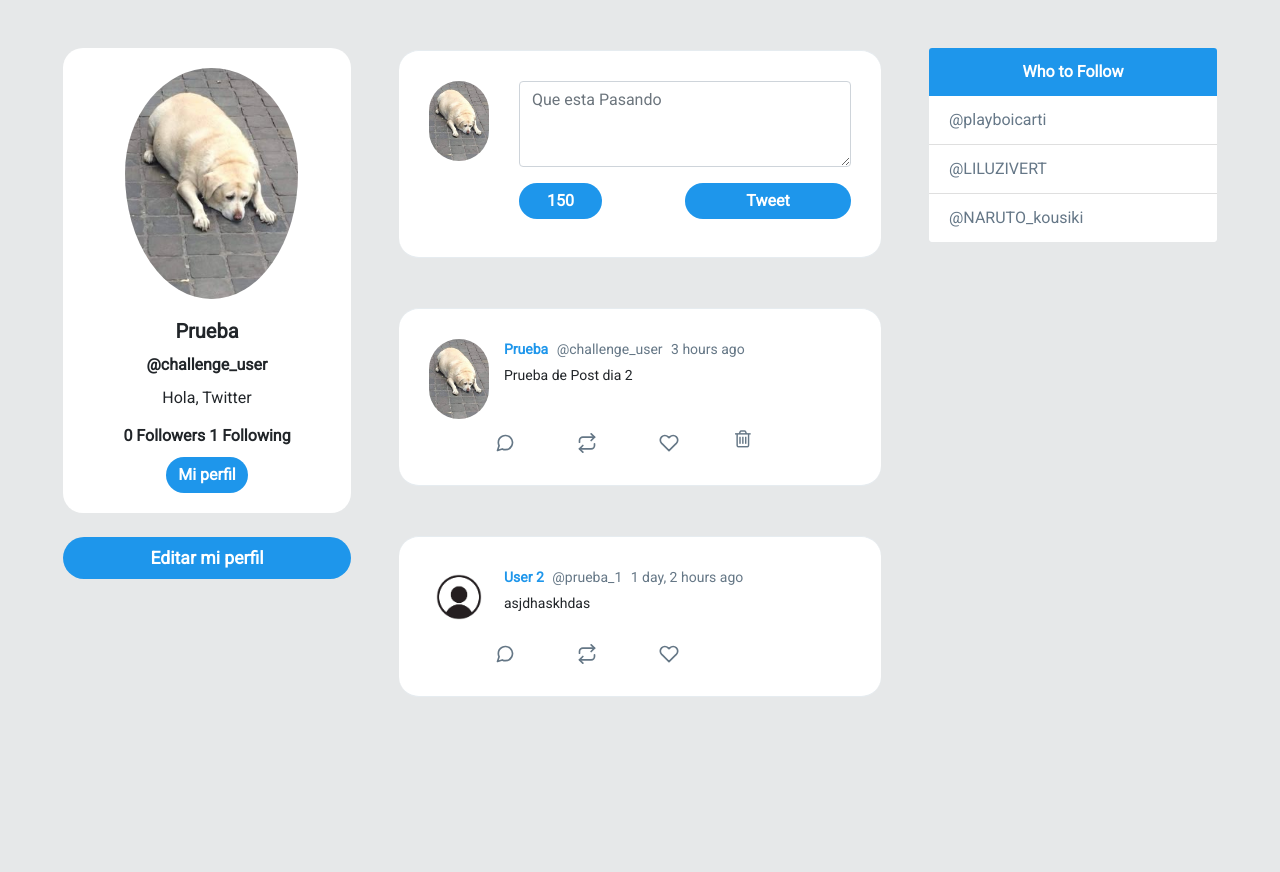
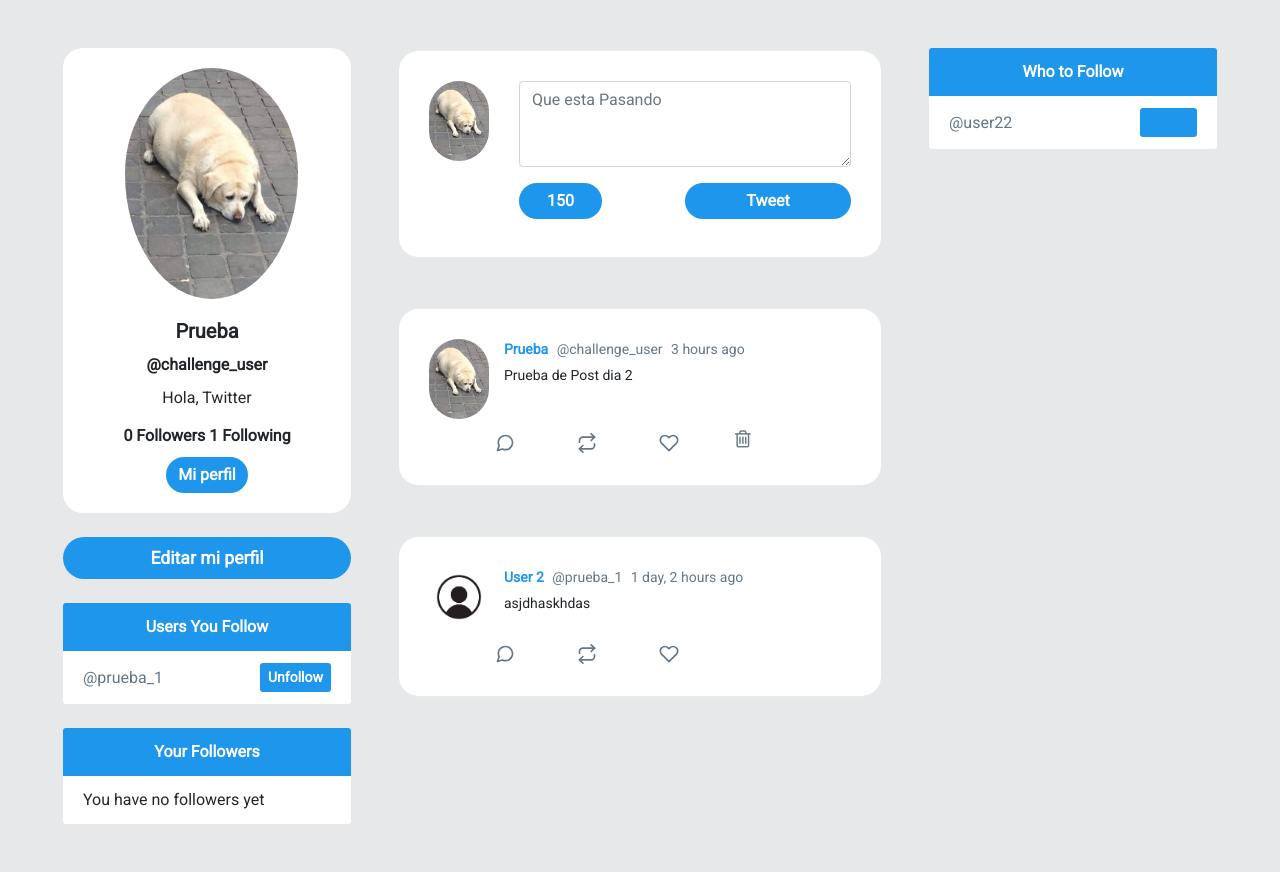
Before and after one commit to EnrokeNoShoes/TwitterClon, a Django app: page / in a window 1280 px wide. Shown: the part 56-928 px from the top of the page. Before the commit the page ends 752 px from the top, so only its background shows below. Run offline with Django 5.2, Linux system fonts and the light colour scheme; a user stored in the database is signed in; data comes from the database, SQL or seed files in the repository; both versions use the stored data as it was after the commit; some libraries are stand-ins or nearby versions.

Commit message:
Minor Changes

```diff
--- a/twitter/forms.py
+++ b/twitter/forms.py
@@ -1,12 +1,26 @@
 from django import forms
 from django.contrib.auth.forms import UserCreationForm
 from django.contrib.auth.models import User
+from django.core.exceptions import ValidationError
 from .models import Post, Profile
 
 class UserRegisterForm(UserCreationForm):
     class Meta:
         model = User
         fields = ['first_name','username', 'email', 'password1', 'password2']
+
+    def clean_username(self):
+        username = self.cleaned_data.get('username')
+        if User.objects.filter(username=username).exists():
+            raise ValidationError("Este nombre de usuario ya está en uso.")
+        return username
+
+    # Validaciones personalizadas para email
+    def clean_email(self):
+        email = self.cleaned_data.get('email')
+        if User.objects.filter(email=email).exists():
+            raise ValidationError("Este correo electrónico ya está registrado.")
+        return email
 
 class PostForm(forms.ModelForm):
     content = forms.CharField(widget=forms.Textarea(attrs={'class':'form-control w-100',
--- a/twitter/models.py
+++ b/twitter/models.py
@@ -6,7 +6,7 @@ class Profile(models.Model):
     #
     user = models.OneToOneField(User, on_delete=models.CASCADE)
     bio = models.CharField(default='Hola, Twitter', max_length=100)
-    image = models.ImageField(default='default.png')
+    image = models.ImageField(default='default.jpg')
 
     def __str__(self):
         return f'Perfil de {self.user.username}'
@@ -36,5 +36,8 @@ class Relationship(models.Model):
     from_user = models.ForeignKey(User, related_name='relationships', on_delete=models.CASCADE)
     to_user = models.ForeignKey(User, related_name='related_to', on_delete=models.CASCADE)
 
+    class Meta:
+        unique_together = ('from_user', 'to_user')  # Evitar relaciones duplicadas
+
     def __str__(self):
-        return f'{self.from_user} to {self.to_user}'
+        return f'{self.from_user} follows {self.to_user}'
--- a/twitter/static/css/style.css
+++ b/twitter/static/css/style.css
@@ -227,3 +227,24 @@ a:link {
     color: #1E96EB;
     text-decoration: none;
 }
+
+
+/*MENSAJE DE ERROR*/
+.error {
+  color: red;
+  font-size: 0.9rem;
+  margin-top: 5px;
+  padding: 5px;
+  background-color: #f8d7da;
+  border: 1px solid #f5c6cb;
+  border-radius: 5px;
+}
+
+.input-wrapper input:invalid {
+  border: 1px solid red;
+}
+
+.error-icon {
+  margin-right: 5px;
+  color: #dc3545;
+}
--- a/twitter/templates/twitter/layout.html
+++ b/twitter/templates/twitter/layout.html
@@ -5,7 +5,7 @@
 <head>
     <meta charset="UTF-8">
     <meta name="viewport" content="width=device-width, initial-scale=1.0">
-    <title>What's happening?</title>
+    <title>Clon Twitter</title>
     <link rel="stylesheet" href="https://stackpath.bootstrapcdn.com/bootstrap/4.4.1/css/bootstrap.min.css"
         integrity="sha384-Vkoo8x4CGsO3+Hhxv8T/Q5PaXtkKtu6ug5TOeNV6gBiFeWPGFN9MuhOf23Q9Ifjh" crossorigin="anonymous">
     <link href="https://fonts.googleapis.com/css?family=Asap" rel="stylesheet">
@@ -21,7 +21,7 @@
 
     <div class="container-fluid" style="padding: 0;">
         <nav class="navbar navbar-expand-lg navbar-light">
-            <a class="navbar-brand" style="color: white;" href="#">
+            <a class="navbar-brand" style="color: white;" href="{% url 'home' %}">
                 <!-- Twitter logo -->
                 <img src="{% static 'img/twitter-brands.svg' %}" width="30" height="30" class="d-inline-block align-top"
                     alt="">
@@ -33,8 +33,17 @@
 
                 </ul>
                 <!-- Nav Bar -->
-                <a href="{% url 'home' %}" class="btn text-white my-2 my-sm-0" type="submit">Inicio</a>
-                <a href="{% url 'logout' %}" class="btn text-white my-2 my-sm-0" type="submit">Logout</a>
+                {% if request.user.is_authenticated %}
+
+                <!-- Enlace a Inicio -->
+                    <a href="{% url 'home' %}" class="btn text-white my-2 my-sm-0" type="submit">Inicio</a>
+
+                    <!-- Formulario de Logout -->
+                    <form action="{% url 'logout' %}" method="post" style="display: inline;">
+                        {% csrf_token %}
+                        <button type="submit" class="btn text-white my-2 my-sm-0">Logout</button>
+                    </form>
+                {% endif %}
                 <!-- Nav Bar -->
             </div>
         </nav>
--- a/twitter/templates/twitter/login.html
+++ b/twitter/templates/twitter/login.html
@@ -28,8 +28,8 @@
         </form>
 
         <div class="footer">
-            <a href="#">Forget Password</a> .
-            <a href="#">Sign up to twitter</a>
+            <!--<a href="#">Forget Password</a> .-->
+            <a href="{% url 'register' %}">Sign up to twitter</a>
         </div>
 
     </div>
--- a/twitter/templates/twitter/newsfeed.html
+++ b/twitter/templates/twitter/newsfeed.html
@@ -26,6 +26,49 @@
             <a href = "{% url 'editprofile' %}" id="addATweetLeft" onclick="addTweet()" type="button"
                 style="border-radius: 30px; font-size: 1.1rem; font-weight:bold;"
                 class="btn btn-lg btn-block mt-4 text-white ">Editar mi perfil</a>
+        </div>
+        <div class="card mt-4" style="width: 18rem;">
+            <div class="card-header">
+                Users You Follow
+            </div>
+            <ul class="list-group list-group-flush">
+                {% for user in following_list %}
+                    <li class="list-group-item d-flex justify-content-between align-items-center">
+                        <!-- Nombre de usuario -->
+                        <a href="{% url 'profile' user.username %}" style="text-decoration: none;color: #657787;">
+                            @{{ user.username }}
+                        </a>
+
+                        <!-- Formulario Unfollow -->
+                        <form action="{% url 'unfollow' user.username %}" method="post" class="ml-2 mb-0">
+                            {% csrf_token %}
+                            <button type="submit" class="btn btn-danger btn-sm">Unfollow</button>
+                        </form>
+                    </li>
+                {% empty %}
+                    <li class="list-group-item">You are not following anyone yet.</li>
+                {% endfor %}
+            </ul>
+        </div>
+
+
+        <!-- Lista de Seguidores -->
+        <div class="card mt-4" style="width: 18rem;">
+            <div class="card-header">
+                Your Followers
+            </div>
+            <ul class="list-group list-group-flush">
+                {% for user in followers_list %}
+                    <li class="list-group-item">
+                        <a href="{% url 'profile' user.username %}" style="text-decoration: none;color: #657787;">
+                            @{{ user.username }}
+
+                        </a>
+                    </li>
+                {% empty %}
+                    <li class="list-group-item">You have no followers yet</li>
+                {% endfor %}
+            </ul>
         </div>
     </div>
     <!-- End Barra Izquierda -->
@@ -154,14 +197,28 @@
                 Who to Follow
             </div>
             <ul class="list-group list-group-flush">
-                <li class="list-group-item"><a href="https://twitter.com/playboicarti"
-                        style="text-decoration: none;color: #657787;">@playboicarti</a></li>
-                <li class="list-group-item"><a href="https://twitter.com/LILUZIVERT"
-                        style="text-decoration: none;color: #657787;">@LILUZIVERT</a></li>
-                <li class="list-group-item"><a href="https://twitter.com/NARUTO_kousiki"
-                        style="text-decoration: none;color: #657787;">@NARUTO_kousiki</a></li>
+                {% for user in users_to_follow %}
+                    <li class="list-group-item d-flex justify-content-between align-items-center">
+                        <a href="{% url 'profile' user.username %}" style="text-decoration: none;color: #657787;">
+                            @{{ user.username }}
+                        </a>
+                        {% if user not in request.user.profile.following.all %}
+                            <a href="{% url 'follow' user.username %}" class="btn btn-primary btn-sm">
+                                Follow
+                            </a>
+                        {% else %}
+                            <span class="text-muted">Following</span>
+                        {% endif %}
+                    </li>
+                {% empty %}
+                    <li class="list-group-item">No users to follow</li>
+                {% endfor %}
             </ul>
         </div>
     </div>
+
+
+
+
 </div>
 {% endblock content %}
--- a/twitter/views.py
+++ b/twitter/views.py
@@ -2,11 +2,30 @@ from django.shortcuts import render, redirect
 from .models import Profile, Post, Relationship
 from .forms import UserRegisterForm, PostForm, ProfileUpdateForm, UserUpdateForm
 from django.contrib.auth.models import User
+from django.shortcuts import render, get_object_or_404
 from django.contrib.auth.decorators import login_required
 
 @login_required
-def home(request):
-    posts = Post.objects.all()
+def home(request, username=None):
+    if username is None:  # Perfil del usuario autenticado
+        visited_user = request.user
+    else:  # Perfil de otro usuario
+        visited_user = get_object_or_404(User, username=username)
+
+    visited_user_followers = visited_user.profile.followers()
+    visited_user_following = visited_user.profile.following()
+
+    followed_users = request.user.profile.following()
+    followed_users = followed_users | User.objects.filter(id=request.user.id)
+
+    posts = Post.objects.filter(user__in=followed_users).order_by('-timestamp')
+    #posts = Post.objects.all()
+
+    users_to_follow = User.objects.exclude(id=request.user.id).exclude(id__in=followed_users.values('id'))
+
+    following_list = request.user.profile.following()
+    followers_list = request.user.profile.followers()
+
     if request.method == 'POST':
         form = PostForm(request.POST)
         if form.is_valid():
@@ -17,14 +36,19 @@ def home(request):
     else:
         form = PostForm()
 
-    context = {'posts':posts, 'form': form}
+    context = {'posts':posts, 'form': form,'users_to_follow': users_to_follow,'following_list': following_list,
+        'followers_list': followers_list,'visited_user': visited_user,
+        'visited_user_followers': visited_user_followers,
+        'visited_user_following': visited_user_following,}
     return render(request, 'twitter/newsfeed.html', context)
 
 def register(request):
     if request.method == 'POST':
         form = UserRegisterForm(request.POST)
         if form.is_valid():
-            form.save()
+            user = form.save()  # Guarda el usuario
+            # Crea el perfil automáticamente para el usuario recién creado
+            Profile.objects.create(user=user)
             return redirect('home')
     else:
         form = UserRegisterForm()
@@ -77,3 +101,14 @@ def unfollow(request, username):
     rel = Relationship.objects.get(from_user=current_user.id, to_user = to_user_id)
     rel.delete()
     return redirect('home')
+
+
+def profile_search(request):
+    query = request.GET.get('q', '')
+    if query:
+        # Filtra los perfiles de usuario por username o nombre
+        profiles = User.objects.filter(username__icontains=query) | User.objects.filter(first_name__icontains=query)
+    else:
+        profiles = User.objects.none()  # No muestra perfiles si no hay búsqueda
+
+    return render(request, 'twitter/profile_search_results.html', {'profiles': profiles, 'query': query})
```
Also changed, not shown: requirements.txt (deleted, +0 -12 lines), twitter/templates/twitter/editar.html (+7 -0 lines), twitter/templates/twitter/profile.html (+38 -13 lines), twitter/templates/twitter/register.html (+24 -11 lines), db.sqlite3, twitter/apps.py (line endings or trailing spaces), twitter/migrations/0004_alter_profile_image.py (added), twitter/migrations/0005_alter_relationship_unique_together.py (added).
